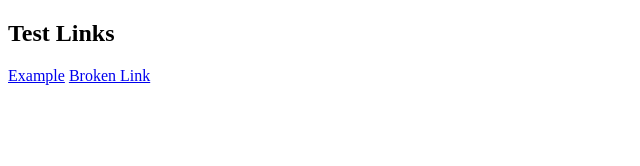
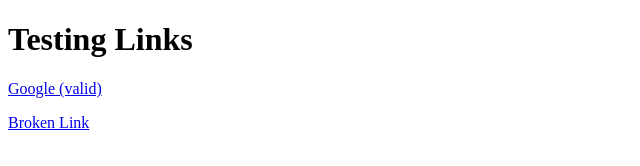
Before and after one commit to Akshita055/DevOps-JOVAC, a plain HTML site: page mysite/index.html in a window 1280 px wide. Shown: the whole page, without its empty margins (0-640 px from the left). Drawn offline with Linux system fonts and the light colour scheme.

Commit message:
Update index.html

```diff
--- a/mysite/index.html
+++ b/mysite/index.html
@@ -1,10 +1,9 @@
 <!DOCTYPE html>
 <html>
-  <head><title>Test</title></head>
+  <head><title>Link Test</title></head>
   <body>
-    <h2>Test Links</h2>
-   <a href="https://example.com">Example</a>
-<a href="https://broken-link.aiqube.tech">Broken Link</a>
-
+    <h1>Testing Links</h1>
+    <p><a href="https://google.com">Google (valid)</a></p>
+    <p><a href="https://this-link-will-fail.openai">Broken Link</a></p>
   </body>
 </html>
```
